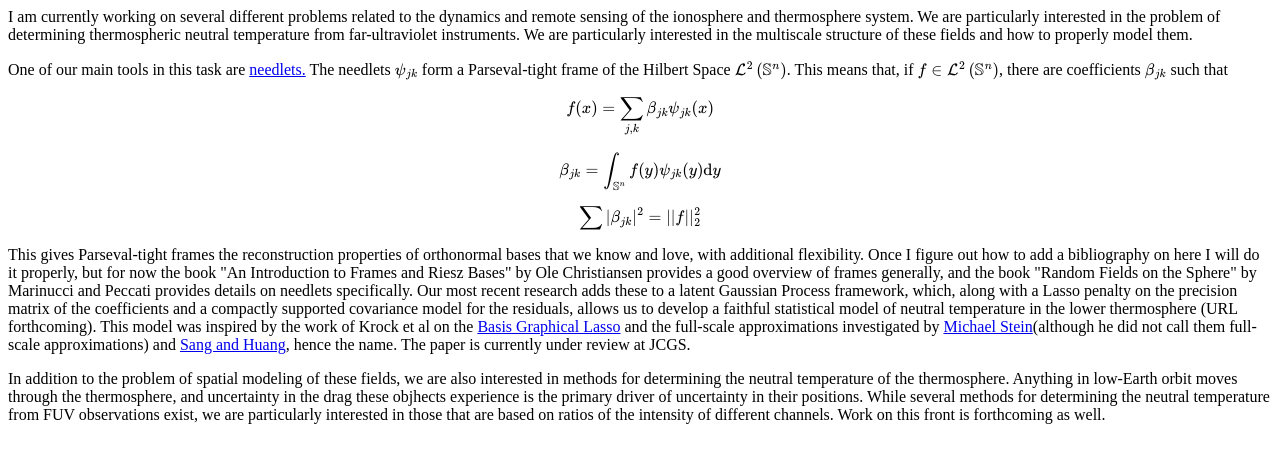
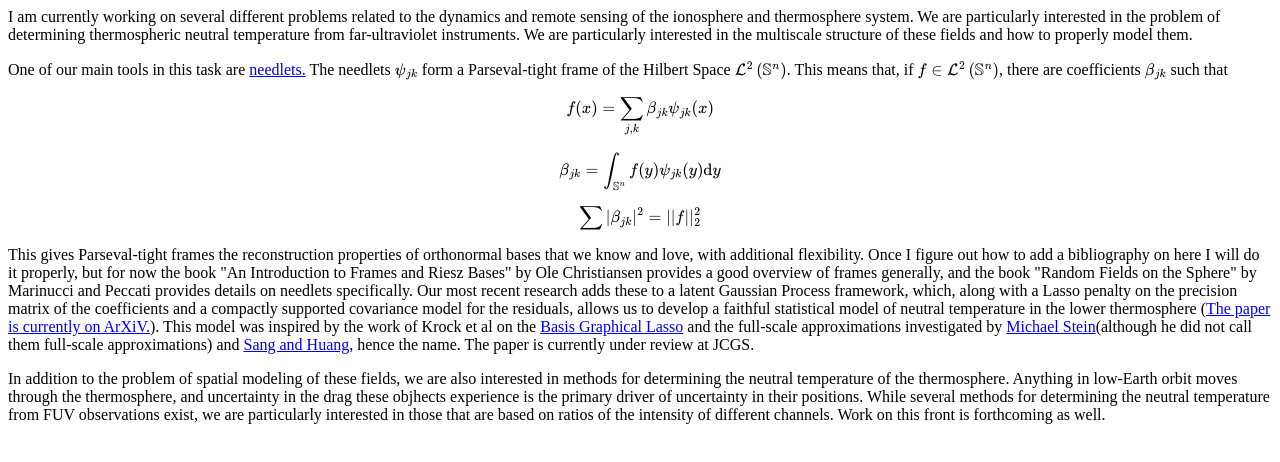
Before and after one commit to mfleduc/mfleduc.github.io, a plain HTML site: page research.html in a window 1280 px wide. Drawn offline with nearby package versions, Linux system fonts and the light colour scheme.

Commit message:
Adding link to paper

```diff
--- a/research.html
+++ b/research.html
@@ -21,7 +21,7 @@ $$
 \sum |\beta_{jk}|^2 = ||f||_2^{2}
 $$
 
-This gives Parseval-tight frames the reconstruction properties of orthonormal bases that we know and love, with additional flexibility. Once I figure out how to add a bibliography on here I will do it properly, but for now the book "An Introduction to Frames and Riesz Bases" by Ole Christiansen provides a good overview of frames generally, and the book "Random Fields on the Sphere" by Marinucci and Peccati provides details on needlets specifically. Our most recent research adds these to a latent Gaussian Process framework, which, along with a Lasso penalty on the precision matrix of the coefficients and a compactly supported covariance model for the residuals, allows us to develop a faithful statistical model of neutral temperature in the lower thermosphere (URL forthcoming). This model was inspired by the work of Krock et al on the <a href="https://www.tandfonline.com/doi/full/10.1080/10618600.2023.2174126">Basis Graphical Lasso</a>
+This gives Parseval-tight frames the reconstruction properties of orthonormal bases that we know and love, with additional flexibility. Once I figure out how to add a bibliography on here I will do it properly, but for now the book "An Introduction to Frames and Riesz Bases" by Ole Christiansen provides a good overview of frames generally, and the book "Random Fields on the Sphere" by Marinucci and Peccati provides details on needlets specifically. Our most recent research adds these to a latent Gaussian Process framework, which, along with a Lasso penalty on the precision matrix of the coefficients and a compactly supported covariance model for the residuals, allows us to develop a faithful statistical model of neutral temperature in the lower thermosphere (<a href="https://arxiv.org/abs/2505.01318">The paper is currently on ArXiV.</a>). This model was inspired by the work of Krock et al on the <a href="https://www.tandfonline.com/doi/full/10.1080/10618600.2023.2174126">Basis Graphical Lasso</a>
  and the full-scale approximations investigated by <a href="https://www.sciencedirect.com/science/article/abs/pii/S1226319208000045">Michael Stein</a>(although he did not call them full-scale approximations) and <a href="https://doi.org/10.1111/j.1467-9868.2011.01007.x">Sang and Huang</a>, hence the name. The paper is currently under review at JCGS.
 
 <p> In addition to the problem of spatial modeling of these fields, we are also interested in methods for determining the neutral temperature of the thermosphere. Anything in low-Earth orbit moves through the thermosphere, and uncertainty in the drag these objhects experience is the primary driver of uncertainty in their positions. While several methods for determining the neutral temperature from FUV observations exist, we are particularly interested in those that are based on ratios of the intensity of different channels. Work on this front is forthcoming as well.</p>
```
